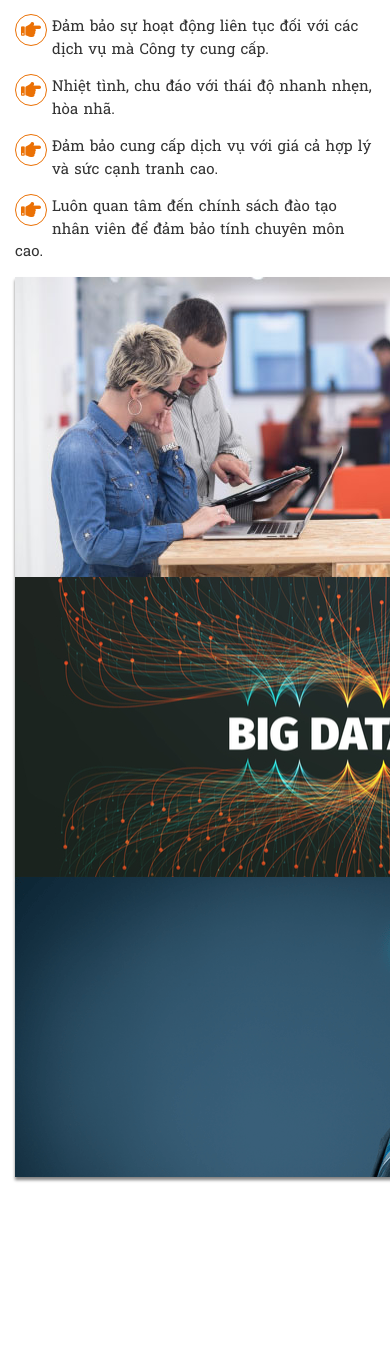
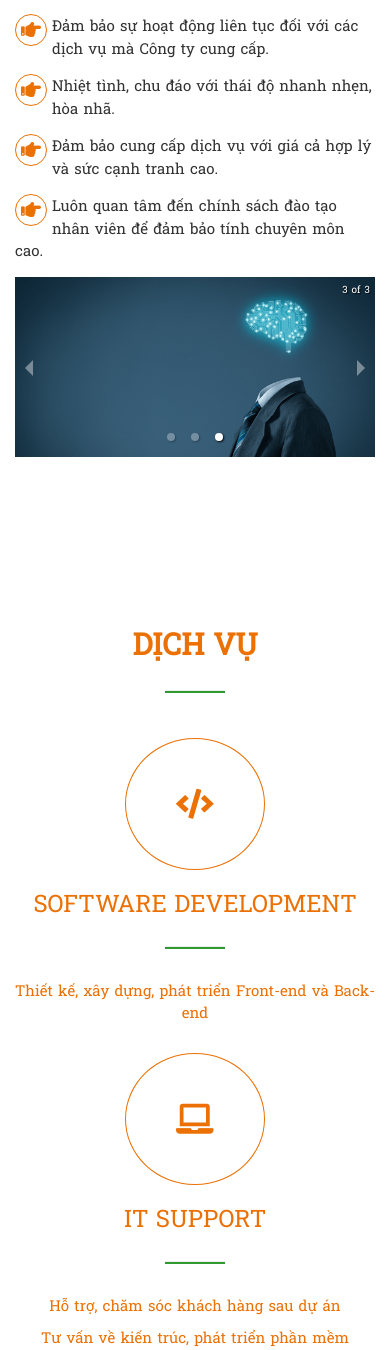
Before and after one commit to atom8x/ost.vn, a Next.js app: page / in a window 390 px wide. Shown: the part 1361-2711 px from the top of the page. Built offline with nearby package versions, Linux system fonts and the light colour scheme.

Commit message:
Update index.js
Add react-responsive-carousel

```diff
--- a/pages/index.js
+++ b/pages/index.js
@@ -1,9 +1,15 @@
-import React from 'react'
+import React, { Component } from 'react'
 import Link from 'next/link'
 import Image from 'next/image'
 import Head from 'next/head'
 import Script from 'next/script'
+import "react-responsive-carousel/lib/styles/carousel.min.css"; // requires a loader
+import { Carousel } from 'react-responsive-carousel';
+
+
+
 function Home() {
+
   return (
     <>
       <>
@@ -178,21 +184,17 @@ function Home() {
               {/* /text */}
               {/* images */}
               <div className="about__image__slide-show col-md-6" id="slideShow">
-          <img
-            className="about__image"
-            src="images/index-about-it.jpg"
-            alt="IT"
-          />
-          <img
-            className="about__image"
-            src="images/index-about-bigdata.jpg"
-            alt="BIG DATA"
-          />
-          <img
-            className="about__image"
-            src="images/index-about-ai.png"
-            alt="AI"
-          />
+                <Carousel autoPlay={true} infiniteLoop={true} showThumbs={false}>
+                  <div>
+                    <img src="images/index-about-it.jpg" />
+                  </div>
+                  <div>
+                    <img src="images/index-about-bigdata.jpg" />
+                  </div>
+                  <div>
+                    <img src="images/index-about-ai.png" />
+                  </div>
+                </Carousel>
               </div>
               {/* /images */}
               {/* /contents */}
```
Lines whose indentation alone changed are shown as unchanged.
